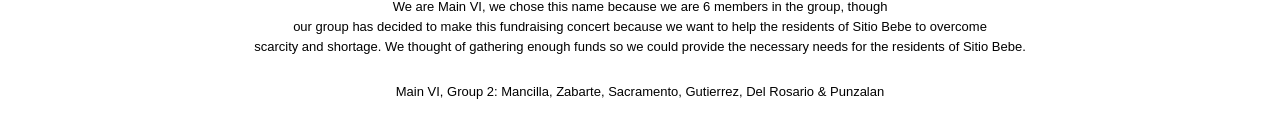
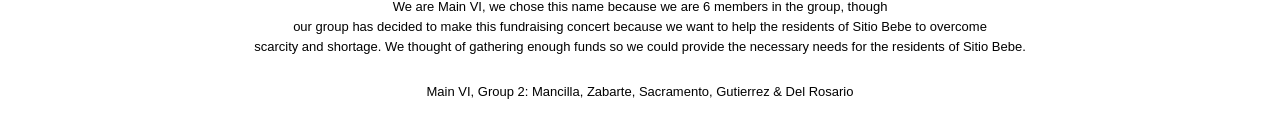
Before and after one commit to janmashh/IPBA_LIFELABS_SitioBebe, a plain HTML site: page index.html in a window 1280 px wide. Shown: the part 1618-1756 px from the top of the page. Drawn offline with Linux system fonts and the light colour scheme.

Commit message:
Update index.html

```diff
--- a/index.html
+++ b/index.html
@@ -67,7 +67,7 @@
       <p style="font-family:sans-serif; font-size:13px">We are Main VI, we chose this name because we are 6 members in the group, though<br>
         our group has decided to make this fundraising concert because we want to help the residents of Sitio Bebe to overcome <br>
          scarcity and shortage. We thought of gathering enough funds so we could provide the necessary needs for the residents of Sitio Bebe.</p>
-         <p style="font-family:sans-serif; font-size:13px">Main VI, Group 2: Mancilla, Zabarte, Sacramento, Gutierrez, Del Rosario & Punzalan</p>
+         <p style="font-family:sans-serif; font-size:13px">Main VI, Group 2: Mancilla, Zabarte, Sacramento, Gutierrez & Del Rosario</p>
      </div class="#about">
 </div class="content-area">
    </body>
```
